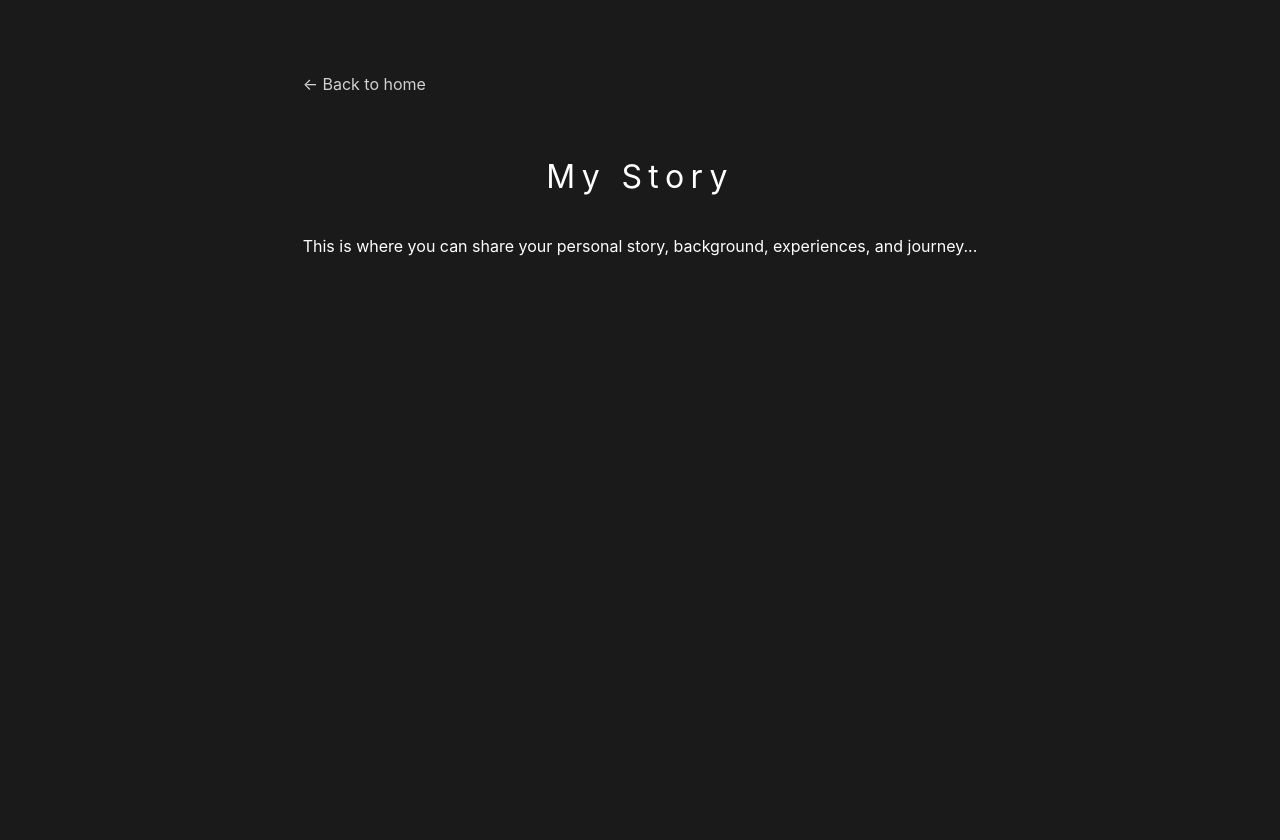
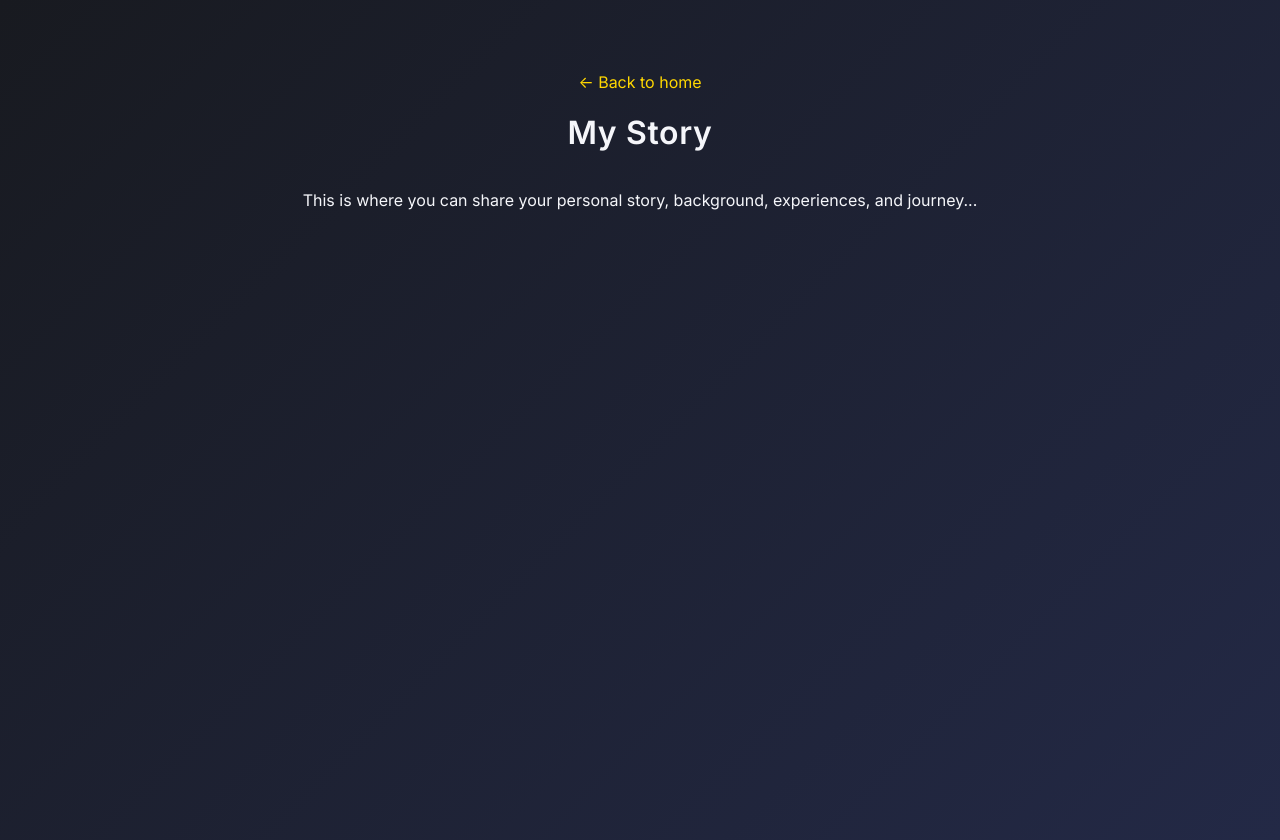
Before and after one commit to arpitjain2602/htmlandchill, a plain HTML site: page story.html in a window 1280 px wide. Before the commit the page ends 800 px from the top, so only its background shows below. Drawn offline with Linux system fonts and the light colour scheme.

Commit message:
updating colors etc

```diff
--- a/story.html
+++ b/story.html
@@ -3,51 +3,49 @@
 <head>
     <meta charset="UTF-8">
     <meta name="viewport" content="width=device-width, initial-scale=1.0">
-    <title>Your Name - My Story</title>
+    <title>Your Name - Story</title>
+    <link href="https://fonts.googleapis.com/css2?family=Inter:wght@400;600&display=swap" rel="stylesheet">
     <style>
-        /* Same styles as main page */
         body {
             margin: 0;
             padding: 0;
             min-height: 100vh;
+            background: linear-gradient(135deg, #181A20 0%, #232946 100%);
+            color: #F5F6FA;
+            font-family: 'Inter', -apple-system, BlinkMacSystemFont, 'Segoe UI', Roboto, Oxygen, Ubuntu, Cantarell, sans-serif;
+        }
+        .container {
+            max-width: 800px;
+            margin: 5vh auto 0 auto;
+            padding: 2rem;
             display: flex;
             flex-direction: column;
             align-items: center;
-            background-color: #1a1a1a;
-            color: #ffffff;
-            font-family: -apple-system, BlinkMacSystemFont, 'Segoe UI', Roboto, Oxygen, Ubuntu, Cantarell, sans-serif;
         }
-
-        .container {
-            max-width: 800px;
-            padding: 2rem;
-            margin-top: 5vh;
-            line-height: 1.6;
-        }
-
-        h1 {
-            font-size: 2rem;
-            letter-spacing: 0.2em;
-            margin-bottom: 2rem;
-            font-weight: 400;
+        h1, h2, h3 {
+            font-family: 'Inter', sans-serif;
+            font-weight: 600;
+            letter-spacing: 0.02em;
             text-align: center;
         }
-
-        .back-link {
-            color: #ffffff;
+        a {
+            color: #FFD700;
             text-decoration: none;
-            opacity: 0.8;
-            transition: opacity 0.3s ease;
-            display: inline-block;
+            transition: color 0.2s;
+        }
+        a:hover {
+            color: #fffbe6;
+        }
+        .card {
+            background: rgba(24, 26, 32, 0.85);
+            border-radius: 10px;
+            box-shadow: 0 4px 24px rgba(0,0,0,0.12);
+            padding: 2rem;
+            border: 1px solid rgba(255,255,255,0.05);
             margin-bottom: 2rem;
         }
-
-        .back-link:hover {
-            opacity: 1;
-        }
-
         .content {
-            text-align: left;
+            text-align: center;
         }
     </style>
 </head>
```
Also changed, not shown: posts.html (+27 -10 lines), website.html (+22 -5 lines).
